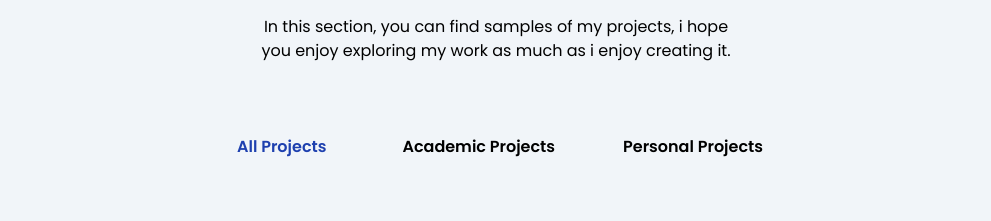
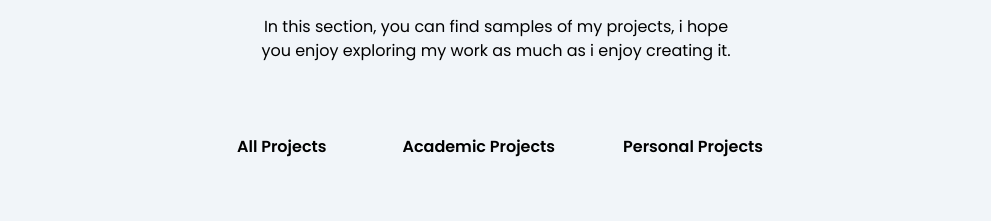
Before and after one commit to DiegoMarulandaB/Portfolio, a Next.js app: page / in a window 1280 px wide. Shown: the part 2080-2301 px from the top of the page, without its empty margins (144-1135 px from the left). Built offline with nearby package versions, Linux system fonts and the light colour scheme.

Commit message:
style: :lipstick: add new color to menu in projects

```diff
--- a/src/components/Projects/Projects.tsx
+++ b/src/components/Projects/Projects.tsx
@@ -96,7 +96,7 @@ const Projects: React.FC = () => {
                     onClick={() => handleProject('all')}
                     className={`inline-block rounded-md py-3 px-3 text-1xl font-semibold transition md:py-3 lg:px-8  ${
                       showCard === 'all'
-                        ? 'activeClasses bg-primary text-blue-800 dark:text-green-400 mx-2 mr-2'
+                        ? 'activeClasses bg-primary hover:text-purple-800 dark:text-slate-100 dark:hover:text-amber-300  mx-2 mr-2'
                         : 'inactiveClasses'
                     }`}
                   >
@@ -109,7 +109,7 @@ const Projects: React.FC = () => {
                     onClick={() => handleProject('academic projects')}
                     className={`inline-block rounded-md py-3 px-3 text-1xl  font-semibold transition md:py-3 lg:px-8 ${
                       showCard === 'academic projects'
-                        ? 'activeClasses bg-primary text-blue-800 dark:text-green-400  mx-2 mr-2'
+                        ? 'activeClasses bg-primary  hover:text-purple-800 dark:text-slate-100 dark:hover:text-amber-300   mx-2 mr-2'
                         : 'inactiveClasses'
                     }`}
                   >
@@ -121,7 +121,7 @@ const Projects: React.FC = () => {
                     onClick={() => handleProject('personal projects')}
                     className={`inline-block rounded-md py-3 px-3 text-1xl font-semibold transition md:py-3 lg:px-8 ${
                       showCard === 'personal projects'
-                        ? 'activeClasses bg-primary text-blue-800 dark:text-green-400  mx-2 mr-2'
+                        ? 'activeClasses bg-primary   hover:text-purple-800 dark:text-slate-100 dark:hover:text-amber-300   mx-2 mr-2'
                         : 'inactiveClasses'
                     }`}
                   >
```
